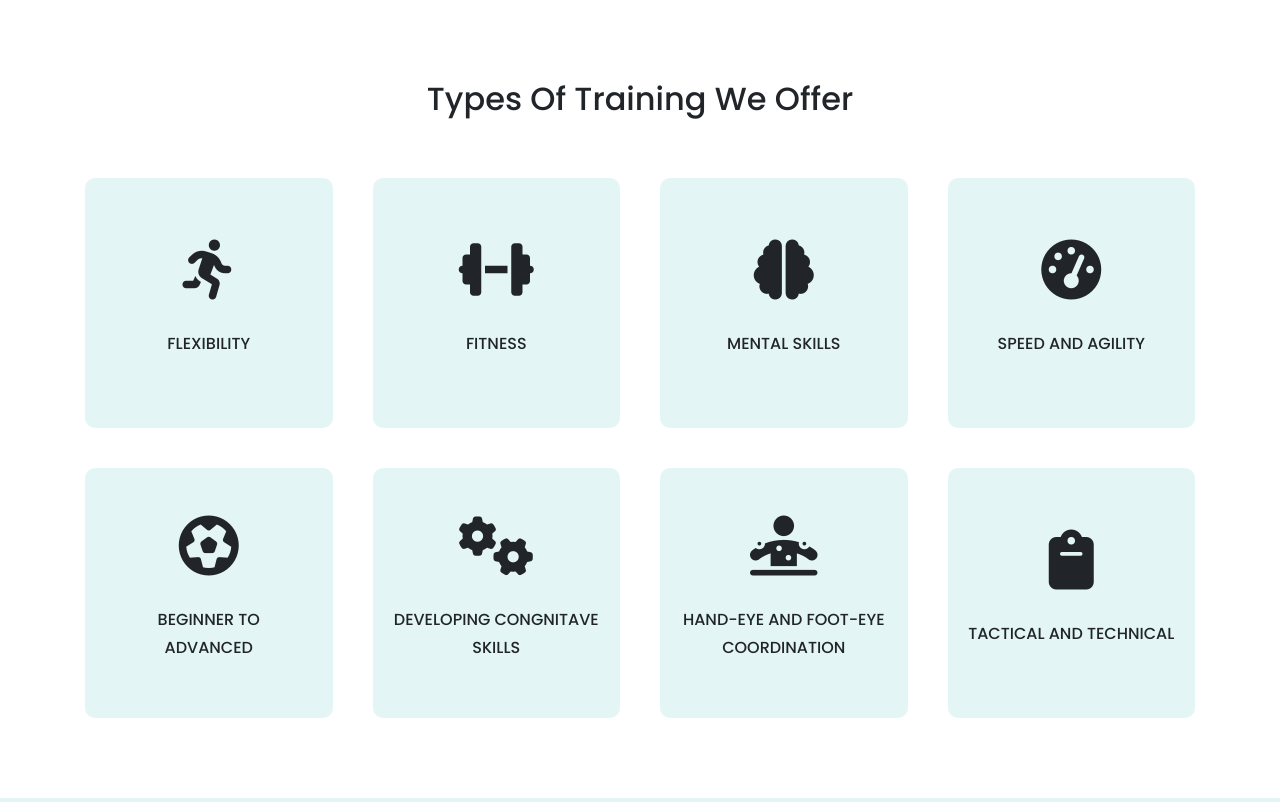
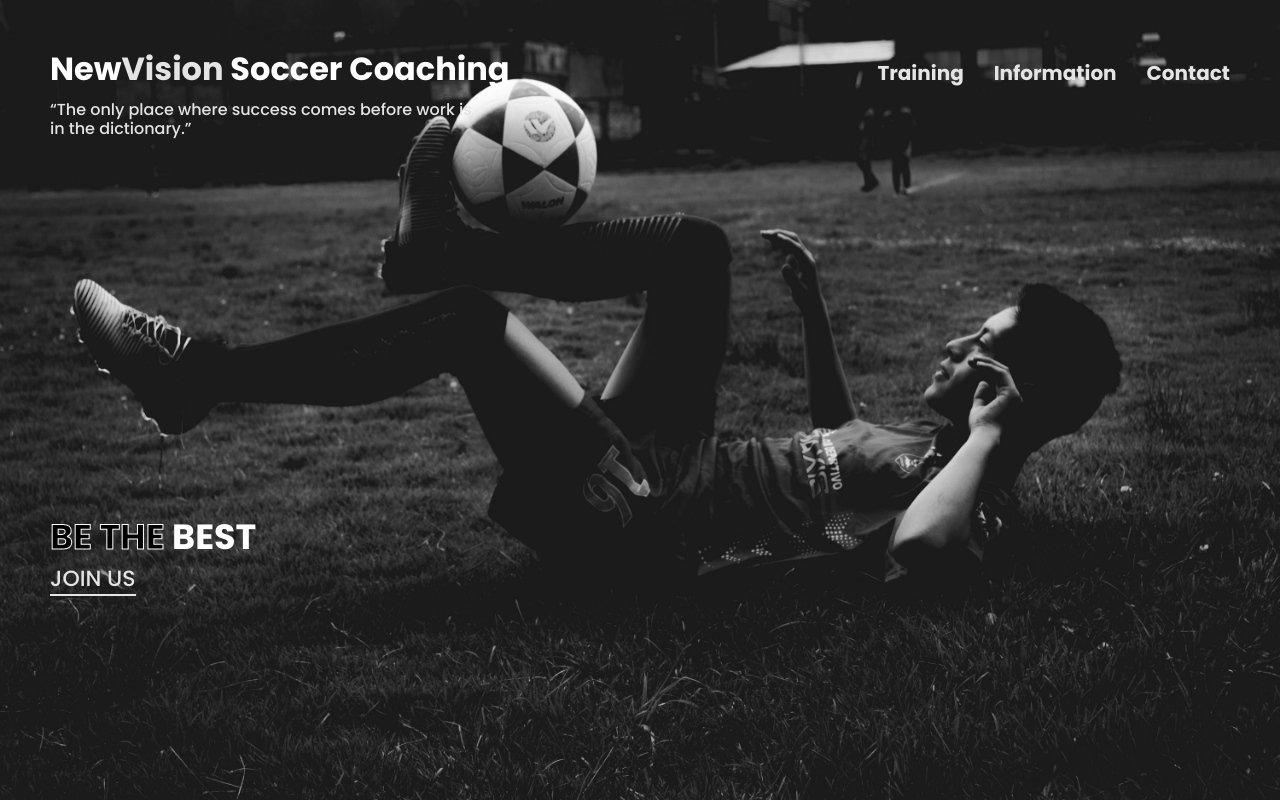
Before and after one commit to tauriqhendricks/new-vision-soccer-coaching, an Angular app: page / in a window 1280 px wide. Shown: the top 802 px of the page. Built offline with nearby package versions, Linux system fonts and the light colour scheme.

Commit message:
TH: About to merge

```diff
--- a/src/app/app.component.html
+++ b/src/app/app.component.html
@@ -1,4 +1,4 @@
-<!-- <app-hero></app-hero> -->
+<app-hero></app-hero>
 <app-training></app-training>
 <app-quote></app-quote>
 <app-information></app-information>
```
